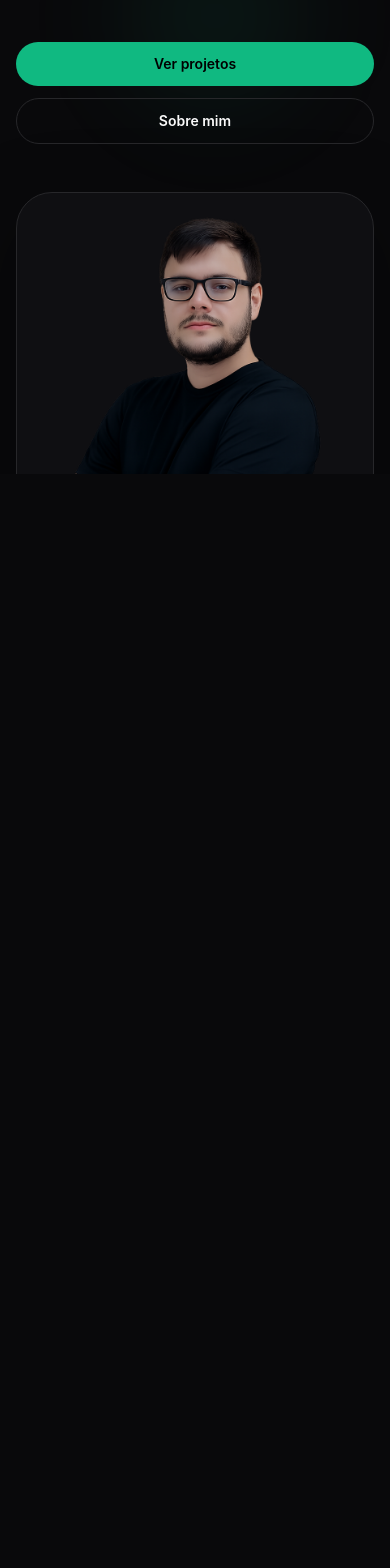
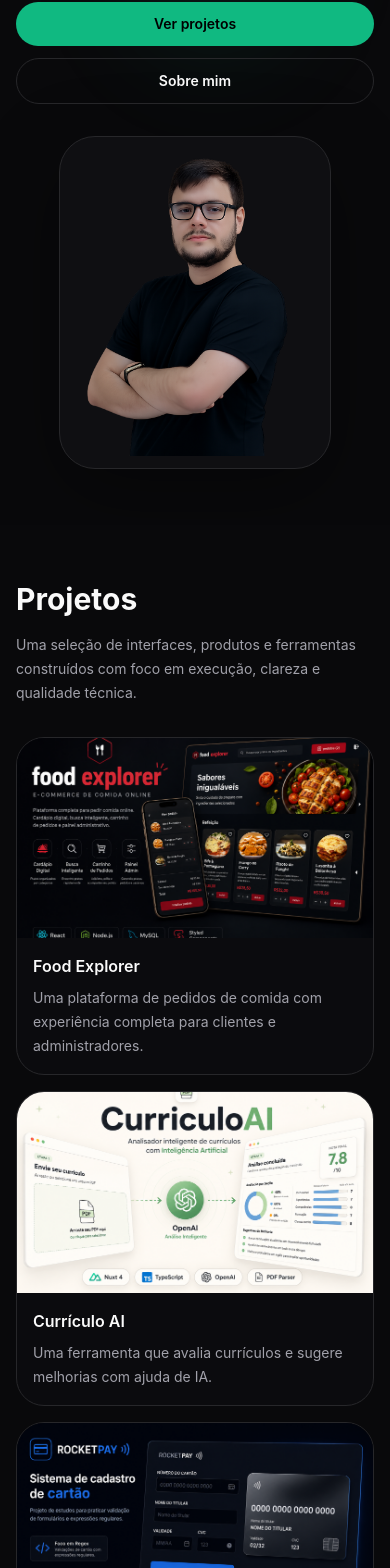
Before and after one commit to gabriel-vitebo/my-portfolio, a Nuxt app: page / in a window 390 px wide. Shown: the part 370-1938 px from the top of the page. Before the commit the page ends 844 px from the top, so only its background shows below. Built offline with nearby package versions, Linux system fonts and the light colour scheme.

Commit message:
feat: improve mobile scrolling experience and adjust section styling

```diff
--- a/app/components/sections/AboutSection.vue
+++ b/app/components/sections/AboutSection.vue
@@ -1,5 +1,5 @@
 <template>
-  <section id="about" class="grid min-h-screen snap-start place-items-center bg-background px-4 py-24 sm:px-6">
+  <section id="about" class="grid min-h-screen place-items-center bg-background px-4 py-14 sm:px-6 sm:py-20 md:snap-start md:py-24">
     <div class="mx-auto grid w-full max-w-6xl gap-12 lg:grid-cols-[0.95fr_1.05fr]">
       <div>
         <p class="text-sm font-medium uppercase tracking-widest text-tertiary">Profile</p>
--- a/app/components/sections/HeroSection.vue
+++ b/app/components/sections/HeroSection.vue
@@ -1,11 +1,11 @@
 <template>
   <section
     id="hero"
-    class="relative grid min-h-screen snap-start place-items-center overflow-hidden bg-background px-4 py-24 sm:px-6"
+    class="relative grid min-h-screen place-items-center overflow-hidden bg-background px-4 py-14 sm:px-6 sm:py-20 md:snap-start md:py-24"
   >
     <div class="absolute right-[8%] top-[22%] h-72 w-72 rounded-full bg-[radial-gradient(circle,rgba(16,185,129,0.10),transparent_68%)] blur-2xl" />
 
-    <div class="relative mx-auto grid w-full max-w-6xl items-center gap-12 lg:grid-cols-[1.05fr_0.95fr]">
+    <div class="relative mx-auto grid w-full max-w-6xl items-center gap-8 sm:gap-12 lg:grid-cols-[1.05fr_0.95fr]">
       <div class="text-center lg:text-left">
         <p class="text-sm font-medium uppercase tracking-widest text-tertiary">{{ hero.greeting }}</p>
         <h1 class="heading-hero mt-5 text-primary">
@@ -34,7 +34,7 @@
         </div>
       </div>
 
-      <div class="relative mx-auto w-full max-w-sm rounded-3xl border border-border bg-surface p-3 shadow-lg transition duration-300 hover:scale-[1.02] lg:max-w-md">
+      <div class="relative mx-auto w-full max-w-[17rem] rounded-3xl border border-border bg-surface p-3 shadow-lg transition duration-300 hover:scale-[1.02] sm:max-w-sm lg:max-w-md">
         <div class="absolute inset-0 -z-10 rounded-3xl shadow-glow" />
         <NuxtImg
           class="aspect-[4/5] w-full rounded-2xl object-cover"
--- a/app/components/sections/ProjectsSection.vue
+++ b/app/components/sections/ProjectsSection.vue
@@ -1,5 +1,5 @@
 <template>
-  <section id="projects" class="grid min-h-screen snap-start place-items-center bg-background px-4 py-24 sm:px-6">
+  <section id="projects" class="grid min-h-screen place-items-center bg-background px-4 py-14 sm:px-6 sm:py-20 md:snap-start md:py-24">
     <div class="mx-auto w-full max-w-6xl">
       <div class="max-w-2xl">
         <h2 class="text-3xl font-bold text-primary sm:text-4xl">{{ title }}</h2>
--- a/app/data/projects.ts
+++ b/app/data/projects.ts
@@ -9,32 +9,6 @@
 }
 
 export const projects: Project[] = [
-  {
-    slug: 'curriculo-ai',
-    title: 'Currículo AI',
-    shortDescription: 'Uma ferramenta que avalia currículos e sugere melhorias com ajuda de IA.',
-    description: 'Projeto desenvolvido para uma apresentação da faculdade com o objetivo de utilizar inteligência artificial para solucionar um problema comum entre profissionais em busca de oportunidades: a insegurança em relação à qualidade do próprio currículo. A ideia surgiu a partir da minha própria experiência ao procurar o primeiro emprego, quando surgiam dúvidas sobre quais informações incluir, como me apresentar melhor e se o currículo estava alinhado com as expectativas do mercado.\n\nA aplicação permite que o usuário envie seu currículo em PDF e informe sua área de atuação para receber uma análise personalizada. Com base nessas informações, a inteligência artificial avalia o conteúdo do documento e gera um feedback detalhado, apontando pontos fortes, oportunidades de melhoria e sugestões para tornar o currículo mais atrativo para recrutadores. O objetivo é oferecer uma orientação rápida, acessível e prática para ajudar profissionais a se prepararem melhor para processos seletivos.',
-    image: projectImage('curriculo-ai', 'cover.png'),
-    gallery: [
-      { type: 'image', src: projectImage('curriculo-ai', 'home-page.png'), alt: 'Página inicial do Currículo AI' },
-      { type: 'image', src: projectImage('curriculo-ai', 'result-page.png'), alt: 'Resultado da análise de currículo' },
-    ],
-    githubLinks: [{ url: `${githubUrl}/curriculo-ai` }],
-    demoUrl: 'https://curriculo-ai-sepia.vercel.app',
-    technologies: ['Nuxt', 'TypeScript', 'Tailwind CSS', 'OpenAI API'],
-  },
-  {
-    slug: 'check-numbers',
-    title: 'Check Numbers',
-    shortDescription: 'Uma ferramenta que organiza apostas e confere automaticamente os resultados de sorteios.',
-    description:
-      'Esse é um projeto pessoal que surgiu para resolver uma situação comum entre familiares, amigos e colegas que participam de bolões da Mega da Virada. Quando existem muitas apostas, conferir manualmente cada jogo após o sorteio pode se tornar uma tarefa demorada e confusa. A aplicação permite cadastrar e armazenar todas as apostas de forma simples, mantendo os dados salvos no navegador para consultas futuras. Após a divulgação do resultado oficial, basta informar os números sorteados para que o sistema faça a conferência automaticamente, exibindo quantos acertos cada jogo obteve e quais foram os números correspondentes. O projeto nasceu a partir da experiência de pessoas próximas que participavam desses bolões e precisavam conferir diversos jogos manualmente todos os anos. Embora tenha sido criado pensando na Mega da Virada, a solução também pode ser utilizada para auxiliar na conferência de outros sorteios e apostas semelhantes, tornando o processo muito mais rápido, organizado e prático.',
-    image: projectImage('check-numbers', 'cover.png'),
-    gallery: [{ type: 'image', src: projectImage('check-numbers', 'home-page.png'), alt: 'Tela principal do Check Numbers' }],
-    githubLinks: [{ url: `${githubUrl}/checkNumbers` }],
-    demoUrl: 'https://gabriel-vitebo.github.io/checkNumbers/',
-    technologies: ['React', 'Vite', 'Typescript', 'Styled Components'],
-  },
   {
     slug: 'food-explorer',
     title: 'Food Explorer',
@@ -54,6 +28,21 @@
     technologies: ['React', 'MySql', 'Node.js', 'Express', 'JWT', 'Styled Components'],
   },
   {
+    slug: 'curriculo-ai',
+    title: 'Currículo AI',
+    shortDescription: 'Uma ferramenta que avalia currículos e sugere melhorias com ajuda de IA.',
+    description: 'Projeto desenvolvido para uma apresentação da faculdade com o objetivo de utilizar inteligência artificial para solucionar um problema comum entre profissionais em busca de oportunidades: a insegurança em relação à qualidade do próprio currículo. A ideia surgiu a partir da minha própria experiência ao procurar o primeiro emprego, quando surgiam dúvidas sobre quais informações incluir, como me apresentar melhor e se o currículo estava alinhado com as expectativas do mercado.\n\nA aplicação permite que o usuário envie seu currículo em PDF e informe sua área de atuação para receber uma análise personalizada. Com base nessas informações, a inteligência artificial avalia o conteúdo do documento e gera um feedback detalhado, apontando pontos fortes, oportunidades de melhoria e sugestões para tornar o currículo mais atrativo para recrutadores. O objetivo é oferecer uma orientação rápida, acessível e prática para ajudar profissionais a se prepararem melhor para processos seletivos.',
+    image: projectImage('curriculo-ai', 'cover.png'),
+    gallery: [
+      { type: 'image', src: projectImage('curriculo-ai', 'home-page.png'), alt: 'Página inicial do Currículo AI' },
+      { type: 'image', src: projectImage('curriculo-ai', 'result-page.png'), alt: 'Resultado da análise de currículo' },
+    ],
+    githubLinks: [{ url: `${githubUrl}/curriculoAi` }],
+    demoUrl: 'https://curriculo-ai-sepia.vercel.app',
+    technologies: ['Nuxt', 'TypeScript', 'Tailwind CSS', 'OpenAI API'],
+  },
+
+  {
     slug: 'rocket-pay',
     title: 'Rocket Pay',
     shortDescription: 'Uma aplicação que identifica a bandeira do cartão em tempo real utilizando expressões regulares',
@@ -64,21 +53,6 @@
     githubLinks: [{ url: `${githubUrl}/Rocketpay` }],
     demoUrl: 'https://rocketpay-swart.vercel.app/',
     technologies: ['HTML', 'CSS', 'Regex', 'JavaScript'],
-  },
-  {
-    slug: 'desafio-focus-timer',
-    title: 'Focus Timer',
-    shortDescription: 'Uma aplicação de foco e produtividade inspirada na técnica Pomodoro com sons ambientes e tema escuro.',
-    description:
-      'O Focus Timer foi o primeiro projeto que desenvolvi completamente sozinho e representa um marco importante na minha trajetória como desenvolvedor. Criado como parte de um desafio do curso Explorer, da Rocketseat, o projeto foi uma oportunidade para colocar em prática tudo o que eu havia aprendido até então sobre HTML, CSS e JavaScript, sem utilizar qualquer biblioteca externa. A aplicação foi inspirada na técnica Pomodoro e tem como objetivo ajudar usuários a manterem o foco durante períodos de estudo ou trabalho. Ao acessar a plataforma, o usuário encontra um cronômetro pronto para uso, com opções para iniciar, pausar, reiniciar ou até mesmo definir um tempo personalizado. Para tornar a experiência mais agradável e imersiva, o sistema também oferece diferentes sons ambientes, como chuva e natureza, que podem ser reproduzidos simultaneamente ao cronômetro, com controle individual de volume para cada opção. Quando o tempo chega ao fim, a aplicação exibe um aviso indicando que o ciclo foi concluído. Um dos maiores desafios do projeto foi a implementação completa do modo escuro, desenvolvida manualmente sem o auxílio de bibliotecas ou frameworks. Além de ser uma ferramenta funcional de produtividade, o Focus Timer representa um momento importante de aprendizado, onde consegui transformar conceitos fundamentais de desenvolvimento web em uma aplicação completa e interativa.',
-    image: projectImage('focus-timer', 'cover.png'),
-    gallery: [
-      { type: 'image', src: projectImage('focus-timer', 'preview-darkmode.png'), alt: 'Focus Timer em modo escuro' },
-      { type: 'image', src: projectImage('focus-timer', 'preview-lightmode.png'), alt: 'Focus Timer em modo claro' },
-    ],
-    githubLinks: [{ url: `${githubUrl}/Desafio-focus-timer-2.0` }],
-    demoUrl: 'https://gabriel-vitebo.github.io/Desafio-focus-timer-2.0/',
-    technologies: ['JavaScript', 'CSS', 'HTML'],
   },
   {
     slug: 'quest-log',
@@ -97,4 +71,31 @@
     githubLinks: [{ url: `${githubUrl}/questlog` }],
     technologies: ['React Native', 'TypeScript', 'Firebase'],
   },
+  {
+    slug: 'desafio-focus-timer',
+    title: 'Focus Timer',
+    shortDescription: 'Uma aplicação de foco e produtividade inspirada na técnica Pomodoro com sons ambientes e tema escuro.',
+    description:
+      'O Focus Timer foi o primeiro projeto que desenvolvi completamente sozinho e representa um marco importante na minha trajetória como desenvolvedor. Criado como parte de um desafio do curso Explorer, da Rocketseat, o projeto foi uma oportunidade para colocar em prática tudo o que eu havia aprendido até então sobre HTML, CSS e JavaScript, sem utilizar qualquer biblioteca externa. A aplicação foi inspirada na técnica Pomodoro e tem como objetivo ajudar usuários a manterem o foco durante períodos de estudo ou trabalho. Ao acessar a plataforma, o usuário encontra um cronômetro pronto para uso, com opções para iniciar, pausar, reiniciar ou até mesmo definir um tempo personalizado. Para tornar a experiência mais agradável e imersiva, o sistema também oferece diferentes sons ambientes, como chuva e natureza, que podem ser reproduzidos simultaneamente ao cronômetro, com controle individual de volume para cada opção. Quando o tempo chega ao fim, a aplicação exibe um aviso indicando que o ciclo foi concluído. Um dos maiores desafios do projeto foi a implementação completa do modo escuro, desenvolvida manualmente sem o auxílio de bibliotecas ou frameworks. Além de ser uma ferramenta funcional de produtividade, o Focus Timer representa um momento importante de aprendizado, onde consegui transformar conceitos fundamentais de desenvolvimento web em uma aplicação completa e interativa.',
+    image: projectImage('focus-timer', 'cover.png'),
+    gallery: [
+      { type: 'image', src: projectImage('focus-timer', 'preview-darkmode.png'), alt: 'Focus Timer em modo escuro' },
+      { type: 'image', src: projectImage('focus-timer', 'preview-lightmode.png'), alt: 'Focus Timer em modo claro' },
+    ],
+    githubLinks: [{ url: `${githubUrl}/Desafio-focus-timer-2.0` }],
+    demoUrl: 'https://gabriel-vitebo.github.io/Desafio-focus-timer-2.0/',
+    technologies: ['JavaScript', 'CSS', 'HTML'],
+  },
+  {
+    slug: 'check-numbers',
+    title: 'Check Numbers',
+    shortDescription: 'Uma ferramenta que organiza apostas e confere automaticamente os resultados de sorteios.',
+    description:
+      'Esse é um projeto pessoal que surgiu para resolver uma situação comum entre familiares, amigos e colegas que participam de bolões da Mega da Virada. Quando existem muitas apostas, conferir manualmente cada jogo após o sorteio pode se tornar uma tarefa demorada e confusa. A aplicação permite cadastrar e armazenar todas as apostas de forma simples, mantendo os dados salvos no navegador para consultas futuras. Após a divulgação do resultado oficial, basta informar os números sorteados para que o sistema faça a conferência automaticamente, exibindo quantos acertos cada jogo obteve e quais foram os números correspondentes. O projeto nasceu a partir da experiência de pessoas próximas que participavam desses bolões e precisavam conferir diversos jogos manualmente todos os anos. Embora tenha sido criado pensando na Mega da Virada, a solução também pode ser utilizada para auxiliar na conferência de outros sorteios e apostas semelhantes, tornando o processo muito mais rápido, organizado e prático.',
+    image: projectImage('check-numbers', 'cover.png'),
+    gallery: [{ type: 'image', src: projectImage('check-numbers', 'home-page.png'), alt: 'Tela principal do Check Numbers' }],
+    githubLinks: [{ url: `${githubUrl}/checkNumbers` }],
+    demoUrl: 'https://gabriel-vitebo.github.io/checkNumbers/',
+    technologies: ['React', 'Vite', 'Typescript', 'Styled Components'],
+  },
 ]
--- a/app/pages/index.vue
+++ b/app/pages/index.vue
@@ -1,5 +1,5 @@
 <template>
-  <div class="h-screen min-h-screen snap-y snap-mandatory overflow-y-auto scroll-smooth bg-background text-primary">
+  <div class="min-h-screen scroll-smooth bg-background text-primary md:h-screen md:snap-y md:snap-mandatory md:overflow-y-auto">
     <AppNavbar :name="portfolio.hero.name" />
     <main>
       <HeroSection :hero="portfolio.hero" />
```
Also changed, not shown: app/components/layout/AppNavbar.vue (+13 -3 lines).
